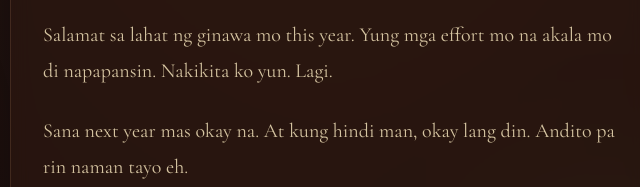
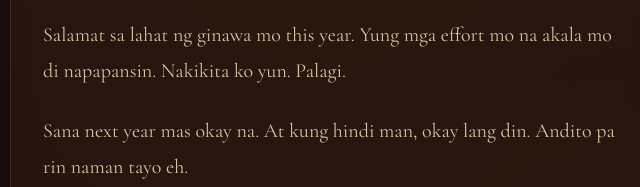
Before and after one commit to EngineerMark09/Pasko_2025, a plain HTML site: page dist/index.html in a window 1280 px wide. Both pictures are taken after a click on the button "Open Message". Shown: the part 422-609 px from the top of the page, 310-950 px from the left. Drawn offline with nearby package versions, Linux system fonts and the light colour scheme; files that its build step writes are made by us from their sources; files whose address does not match are found by name.

Commit message:
Change Lagi to Palagi

```diff
--- a/dist/index.html
+++ b/dist/index.html
@@ -120,7 +120,7 @@
                     <p class="message-text fade-in-text">
                         Salamat sa lahat ng ginawa mo this year.
                         Yung mga effort mo na akala mo di napapansin.
-                        Nakikita ko yun. Lagi.
+                        Nakikita ko yun. Palagi.
                     </p>
 
                     <p class="message-text fade-in-text">
```
Also changed, not shown: index.html (+1 -1 lines).
